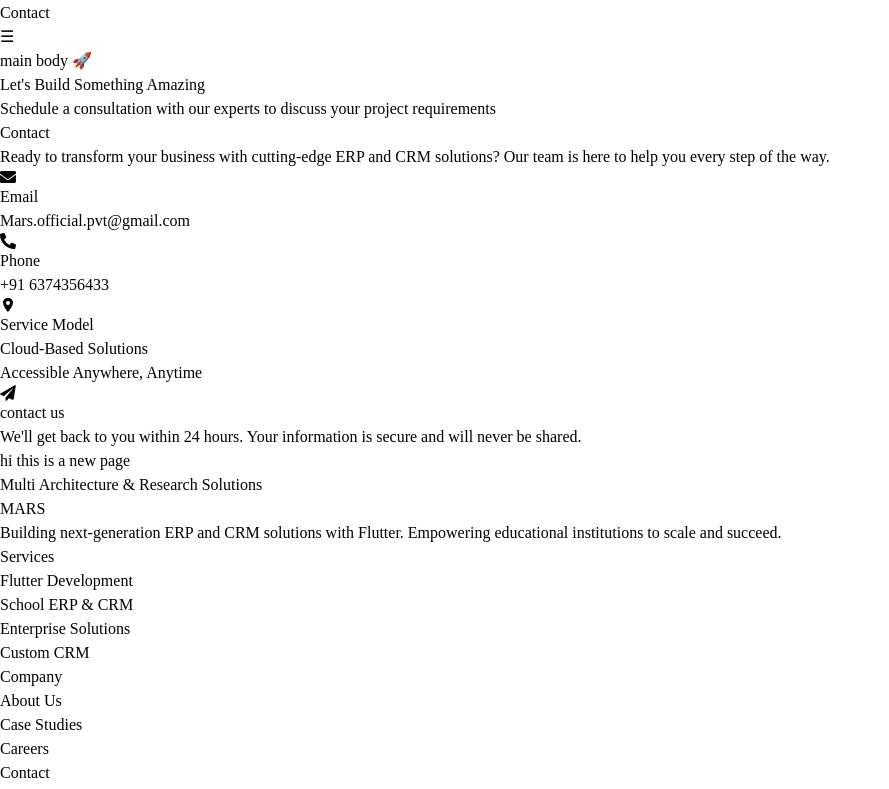
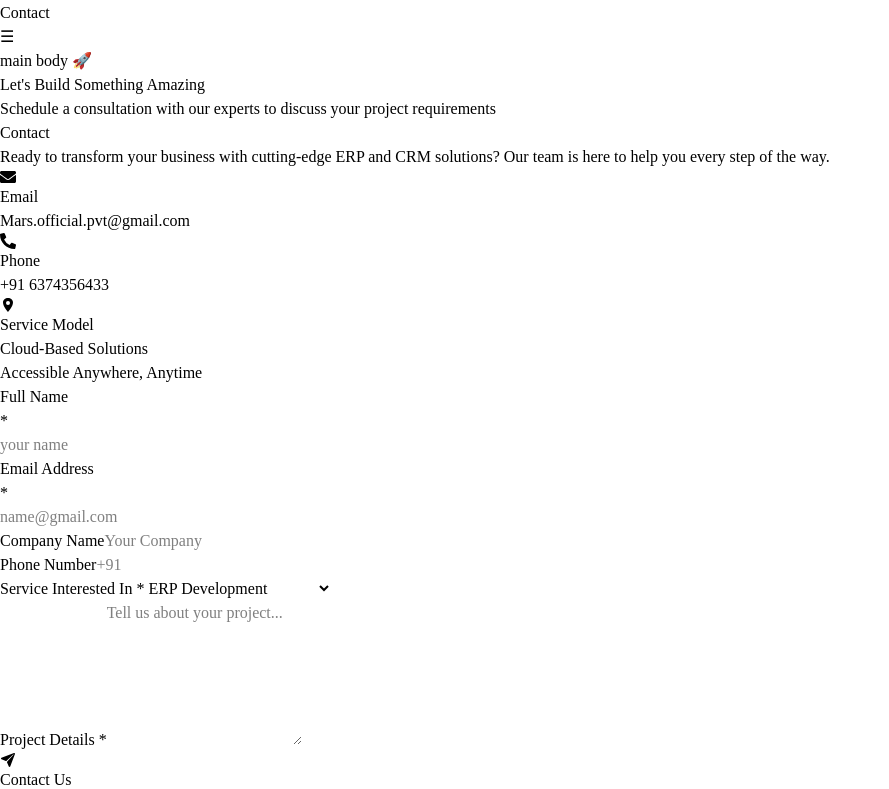
Before and after one commit to marsofficialpvt/mars-web, a React (Vite) app: page / in a window 1280 px wide. Shown: the part 348-1137 px from the top of the page, without its empty margins (0-889 px from the left). Built offline with nearby package versions, Linux system fonts and the light colour scheme.

Commit message:
added the fillform 3

```diff
--- a/src/App.jsx
+++ b/src/App.jsx
@@ -10,7 +10,7 @@ function App() {
           main body 🚀
           <Formfill />
         </h1>
-        <p className="text-white">hi this is a new page</p>
+        {/*<p className="text-white">hi this is a new page</p>*/}
       </div>
       <Foter />
     </div>
--- a/src/components/Formfill.jsx
+++ b/src/components/Formfill.jsx
@@ -2,6 +2,7 @@ import "./formfill.css"
 import { FaEnvelope, FaPhoneAlt } from "react-icons/fa";
 import { IoLocationSharp } from "react-icons/io5";
 import paperPlane from "../assets/paper-plane.png";
+import { IoPaperPlane } from "react-icons/io5";
 function Formfill() {
   return (
     <div className="relative min-h-screen bg-[rgba(82,0,0,0.77)] overflow-hidden">
@@ -46,18 +47,19 @@ function Formfill() {
                 </p>
             </div>
         </div>
-        <div className="m-3 p-2 ">
-            <div className="flex ">
+        <div className="grid lg:grid-cols-[0.8fr_1.2fr] gap-10 px-10 pb-10 relative z-10">
+            <div className="1stgrid">
+
+                <div className="flex ">
                 <div className="text-4xl justify-start md:block">
-                    <h1>Contact</h1>
+                    <h1 className="text-gray-300">Contact</h1>
                 </div>
             </div>
             <div className="text-base mt-4 text-white flex justify-start">
-                <p>Ready to transform your business with cutting-edge ERP and CRM solutions? Our team is here to help you every step of the way.</p>
+                <p className="font-normal ">Ready to transform your business with cutting-edge ERP and CRM solutions? Our team is here to help you every step of the way.</p>
             </div>
 
-            <div className="flex flex-col gap-10 mt-5">
-
+            <div className="font-normal flex flex-col gap-10 mt-5">
                 {/* Email */}
                 <div className="flex items-start gap-6">
                     <div className="w-13 h-13 rounded-xl bg-[rgb(50,6,6)] flex items-center justify-center">
@@ -69,7 +71,7 @@ function Formfill() {
                         Email
                     </h2>
 
-                    <p className="text-base text-red-500">
+                    <p className="text-base text-gray-300">
                         Mars.official.pvt@gmail.com
                     </p>
                     </div>
@@ -86,7 +88,7 @@ function Formfill() {
                         Phone
                     </h2>
 
-                    <p className="text-base text-red-500">
+                    <p className="text-base text-gray-300">
                         +91 6374356433
                     </p>
                     </div>
@@ -100,7 +102,7 @@ function Formfill() {
                         <h2 className="flex items-start text-xl font-bold text-white bt-(-2)">
                             Service Model
                         </h2>
-                        <p className="flex items-start text-sm text-red-500">
+                        <p className="flex items-start text-sm text-gray-300">
                             Cloud-Based Solutions
                         </p>
                         <p className="flex items-start text-sm text-gray-300">
@@ -109,14 +111,76 @@ function Formfill() {
                     </div>
                 </div>
             </div>
+
+            </div>
+            <div className="2grid text-base font-normal">
+                <div className="border border-[rgba(255,255,255,0.12)] bg-[rgba(0,0,0,0.25)] backdrop-blur-xl rounded-3xl p-8 shadow-[0_0_30px_rgba(0,0,0,0.25)]">
+                    <div>
+                        <form className="space-y-6">
+
+                            <div className="grid md:grid-cols-2 gap-6">
+                            <div>
+                                <label className="flex items-start block mb-2 text-white font-medium">
+                                Full Name <p className="text-[rgb(255,0,0)]">*</p>
+                                </label>
+
+                                <input type="text" placeholder="your name" className="w-full p-4 rounded-xl bg-[rgba(50,6,6,0.4)] border border-[rgba(255,255,255,0.15)] text-white outline-none"/>
+                            </div>
+                            <div>
+                                <label className="flex items-start block mb-2 text-white font-medium">
+                                Email Address <p className="text-[rgb(255,0,0)]">*</p>
+                                </label>
+                                <input type="email" name="email" autoComplete="email" placeholder="name@gmail.com" className="w-full p-4 rounded-xl bg-[rgba(50,6,6,0.4)] border border-[rgba(255,255,255,0.15)] text-white outline-none"/>
+                            </div>
+                            </div>
+                            <div className="grid md:grid-cols-2 gap-6">
+                            <div>
+                                <label className="flex items-start block mb-2 text-white font-medium">
+                                Company Name
+                                </label>
+                                <input type="text" placeholder="Your Company" className="w-full p-4 rounded-xl bg-[rgba(50,6,6,0.4)] border border-[rgba(255,255,255,0.15)] text-white outline-none"/>
+                            </div>
+                            <div>
+                                <label className="flex items-start block mb-2 text-white font-medium">
+                                Phone Number
+                                </label>
+
+                                <input type="text" placeholder="+91" className="w-full p-4 rounded-xl bg-[rgba(50,6,6,0.4)] border border-[rgba(255,255,255,0.15)] text-white outline-none"/>
+                            </div>
+                            </div>
+
+                            <div>
+                            <label className="flex items-start block mb-2 text-white font-medium">
+                                Service Interested In *
+                            </label>
+
+                            <select className="w-full p-4 rounded-xl bg-[rgba(50,6,6,0.4)] border border-[rgba(255,255,255,0.15)] text-white outline-none">
+                                <option>ERP Development</option>
+                                <option>CRM Solutions</option>
+                                <option>Web Development</option>
+                                <option>Mobile App Development</option>
+                            </select>
+                            </div>
+
+                            <div>
+                            <label className="flex items-start block mb-2 text-white font-medium">
+                                Project Details *
+                            </label>
+                            <textarea rows="6" placeholder="Tell us about your project..." className="w-full p-4 rounded-xl bg-[rgba(50,6,6,0.4)] border border-[rgba(255,255,255,0.15)] text-white outline-none resize-none"/>
+                            </div>
+                            <button type="submit" className="w-full py-5 rounded-3xl bg-gradient-to-r from-[rgb(215,72,72)] via-[rgb(175,86,86)] to-[rgb(196,99,57)] text-white text-xl font-semibold flex items-center justify-center gap-3 transition-all duration-300 hover:scale-[1.01] hover:shadow-[0_0_40px_rgba(255,120,120,0.2)]">
+                                <IoPaperPlane className="text-xl transition-transform duration-300 group-hover:translate-x-1 group-hover:-translate-y-1" />
+                                Contact Us
+                            </button>
+                        </form>
+                        <p className="text-sm text-[rgb(171,171,171)] mb-5 font-light">We'll get back to you within 24 hours. Your information is secure and will never be shared.</p>
+                    </div>
+                </div>
+
+
+{/*---------------------------------------------------------------------------------------------*/}
+            </div>
         </div>
-        <div className="m-3">
-            <button className="w-[100%] py-5 rounded-3xl bg-gradient-to-r from-[rgb(215,72,72)] via-[rgb(132, 54, 54)] to-[rgb(196,99,57)] text-white text-xl font-semibold flex items-center justify-center gap-3 shadow-[0_0_30px_rgba(218,165,136,0.81))] hover:scale-[1.01] transition-all duration-300">
-                <img src={paperPlane} alt="plane" />
-                contact us
-            </button>
-        </div>
-        <p className="text-sm text-[rgb(171,171,171)] mb-5 font-light">We'll get back to you within 24 hours. Your information is secure and will never be shared.</p>
     </div>
   );
 }
--- a/src/components/formfill.css
+++ b/src/components/formfill.css
@@ -87,3 +87,13 @@
     transform: translate(0, 0);
   }
 }
+
+input:-webkit-autofill,
+input:-webkit-autofill:hover,
+input:-webkit-autofill:focus,
+textarea:-webkit-autofill,
+select:-webkit-autofill {
+  -webkit-box-shadow: 0 0 0px 1000px rgba(81,13,13,0.4) inset !important;
+  -webkit-text-fill-color: white !important;
+  transition: background-color 9999s ease-out;
+}
```
